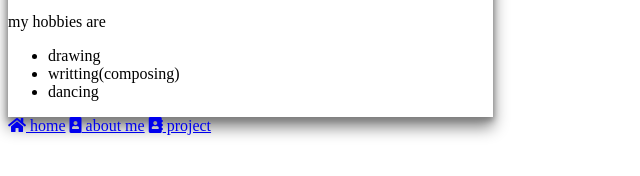
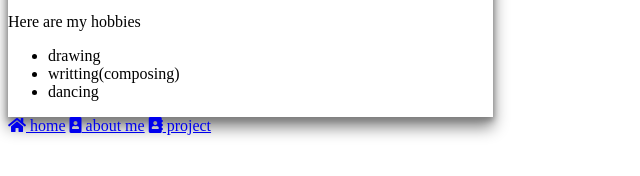
Before and after one commit to kimbagira/portfolio, a plain HTML site: page index2.html in a window 1280 px wide. Shown: the part 370-546 px from the top of the page, 0-640 px from the left. Drawn offline with Linux system fonts and the light colour scheme.

Commit message:
some gramma changes

```diff
--- a/index2.html
+++ b/index2.html
@@ -23,7 +23,7 @@
                 </ul>
               <p>I decided to take a class of programming because liked it firstly and i wanted to improve my skills and knowledge,
                i wanted to be a software developer and even more,i really wanted to go deeper in coding</p>
-               <p>my hobbies are</p>
+               <p>Here are my hobbies </p>
                <ul>
                   <li>drawing</li>
                   <li>writting(composing)</li>
```
